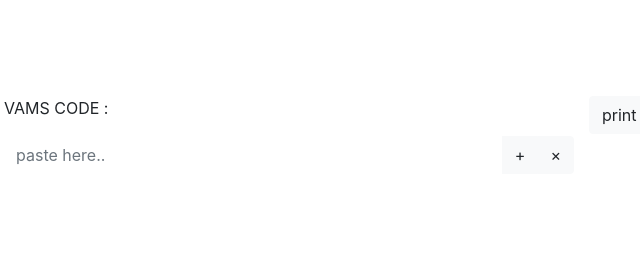
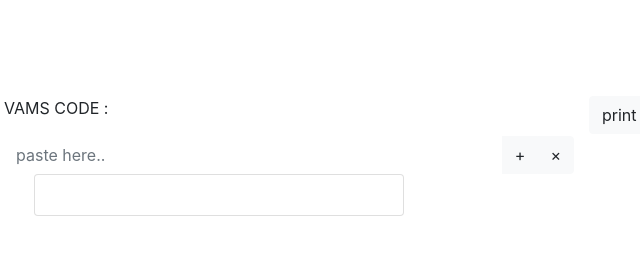
Before and after one commit to afiqrostam/barcode, a plain HTML site: page index.html in a window 1280 px wide. Shown: the full height of the page, 66-706 px from the left. Drawn offline with nearby package versions, Linux system fonts and the light colour scheme.

Commit message:
Update index.html

```diff
--- a/index.html
+++ b/index.html
@@ -30,8 +30,12 @@
         </div>
         <div class="col"><button class="btn btn-light print" type="button">print</button></div>
       </div>
-      <div class="display-none d-print-block container codes">
-
+      <div class="display-none d-print-block container">
+        <div class="card-deck mb-3 text-center codes">
+          <div class="card col-4 mb-4">
+            <div class="card-body"></div>
+          </div>
+        </div>
       </div>
       <script src="https://code.jquery.com/jquery-3.3.1.slim.min.js" integrity="sha384-q8i/X+965DzO0rT7abK41JStQIAqVgRVzpbzo5smXKp4YfRvH+8abtTE1Pi6jizo" crossorigin="anonymous"></script>
       <script src="https://cdnjs.cloudflare.com/ajax/libs/popper.js/1.14.7/umd/popper.min.js" integrity="sha384-UO2eT0CpHqdSJQ6hJty5KVphtPhzWj9WO1clHTMGa3JDZwrnQq4sF86dIHNDz0W1" crossorigin="anonymous"></script>
```
